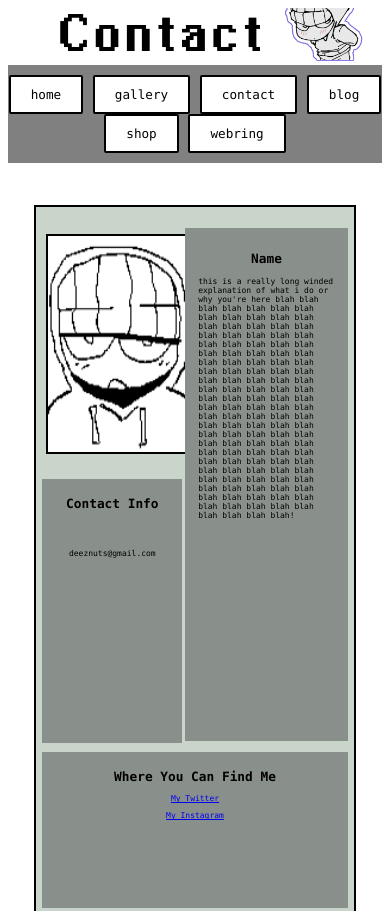
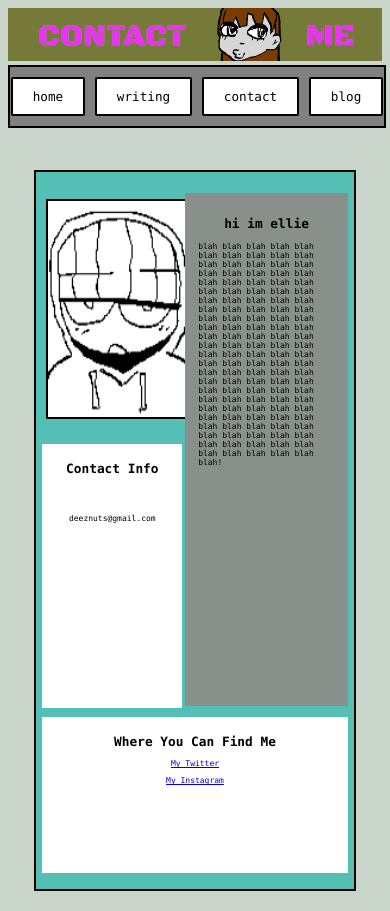
Before and after one commit to filmratt/filmratt, a plain HTML site: page contact.html in a window 390 px wide. Shown: the top 911 px of the page. Drawn offline with Linux system fonts and the light colour scheme.

Commit message:
Update Contact

```diff
--- a/contact.html
+++ b/contact.html
@@ -3,8 +3,8 @@
   <head>
     <meta charset="UTF-8">
     <meta name="viewport" content="width=device-width, initial-scale=1.0">
-    <title>website title</title>
-    <link rel="icon" href="tabicon.png">
+    <title>CONTACT</title>
+    <link rel="icon" href="1_Home/rat-favicon.png">
     <link href="/style.css" rel="stylesheet" type="text/css" media="all">
 
   </head>
@@ -14,7 +14,7 @@
   <div id="content-wrap">
     <!--1400px x 200px banner leads back home-->
   <div id="banner">
- <a href="contact"> <img src='contactbanner.png' style="
+ <a href="contact"> <img src='4_Contact/contactme-banner.png' style="
 width:100%; height:100%; object-fit: fill; "> </a>
   </div>
 
@@ -28,12 +28,12 @@ width:100%; height:100%; object-fit: fill; "> </a>
 
 
 <div class="dropdown">
-  <button id="drop" class="dropbtn">gallery </button>
+  <button id="drop" class="dropbtn">writing </button>
   <div id="myDropdown" class="dropdown-content">
     <hr class="solid">
-    <a href="/gallery">Section 1</a>
+    <a href="/gallery">features</a>
     <hr class="solid">
-    <a href="/gallery2">Section 2</a>
+    <a href="/gallery2">interviews</a>
     <hr class="solid">
   </div>
 </div>
@@ -47,13 +47,6 @@ width:100%; height:100%; object-fit: fill; "> </a>
 <a href="blog"> <button id="button" class="dropbtn">blog </button></a>
 
 
-
-<!--add link to your bigcartel or whatever you use-->
-<a href="shopurl"> <button id="button" class="dropbtn" >shop </button></a>
-
-
-
- <a href="webring"> <button id="button" class="dropbtn" >webring </button></a>
 
 
  </div>
@@ -71,18 +64,18 @@ width:100%; height:100%; object-fit: fill; "> </a>
 
 <div class="row">
         <div class="column1" style="background-color:#898f8a;">
-            <h2 style="text-align:center;">Name</h2>
-            <p class="IDtext">this is a really long winded explanation of what i do or why you're here blah blah blah blah blah blah blah blah blah blah blah blah blah blah blah blah blah blah blah blah blah blah blah blah blah blah blah blah blah blah blah blah blah blah blah blah blah blah blah blah blah blah blah blah blah blah blah blah blah blah blah blah blah blah blah blah blah blah blah blah blah blah blah blah blah blah blah blah blah blah blah blah blah blah blah blah blah blah blah blah blah blah blah blah blah blah blah blah blah blah blah blah blah blah blah blah blah blah blah blah blah blah blah blah blah blah blah blah blah blah blah blah blah blah blah blah blah blah blah blah blah!</p>
+            <h2 style="text-align:center;">hi im ellie</h2>
+            <p class="IDtext">blah blah blah blah blah blah blah blah blah blah blah blah blah blah blah blah blah blah blah blah blah blah blah blah blah blah blah blah blah blah blah blah blah blah blah blah blah blah blah blah blah blah blah blah blah blah blah blah blah blah blah blah blah blah blah blah blah blah blah blah blah blah blah blah blah blah blah blah blah blah blah blah blah blah blah blah blah blah blah blah blah blah blah blah blah blah blah blah blah blah blah blah blah blah blah blah blah blah blah blah blah blah blah blah blah blah blah blah blah blah blah blah blah blah blah blah blah blah blah blah blah!</p>
         </div>
 
 
-<div class="column2" style="background-color:#898f8a;">
+<div class="column2" style="background-color:white;">
             <h2>Where You Can Find Me</h2>
           <a href="twitter.com/jjj4y0_o"> <p class="IDtext">My Twitter</p></a>
           <a href="instagram.com/jjj4y0_o"> <p class="IDtext">My Instagram</p></a>
         </div>
 
-<div class="column3" style="background-color:#898f8a;">
+<div class="column3" style="background-color:white;">
             <h2>Contact Info</h2>
             <br>
             <p class="IDtext">deeznuts@gmail.com</p>
@@ -128,7 +121,7 @@ window.addEventListener("click", function(event) {
   height: 9%;
   padding-top:10px;
   padding-bottom:10px;
-
+  border: 2px solid black;
 }
 
 #page-container {
@@ -244,7 +237,7 @@ window.addEventListener("click", function(event) {
 
  /*This can be a page background or ID border */
   body {
-  background:white;
+  background:#c9d4ca;
   background-size:100%;
   background-image: url('backgroundimagefilename.png');
   background-repeat: repeat;
@@ -254,7 +247,7 @@ window.addEventListener("click", function(event) {
  #IDcontainer {
   display:block;
   position: relative;
-  background-color: #c9d4ca;
+  background-color: #55beb5;
   margin: 0 auto;
   left: 0;
   right: 0;
@@ -442,7 +435,7 @@ window.addEventListener("click", function(event) {
  #IDcontainer {
   display:block;
   position: relative;
-  background-color: #c9d4ca;
+  background-color: #55beb5;
   margin: 0 auto;
   left: 0;
   right: 0;
```
Also changed, not shown: 4_Contact/contactme-banner.png (added), 3 other files.
